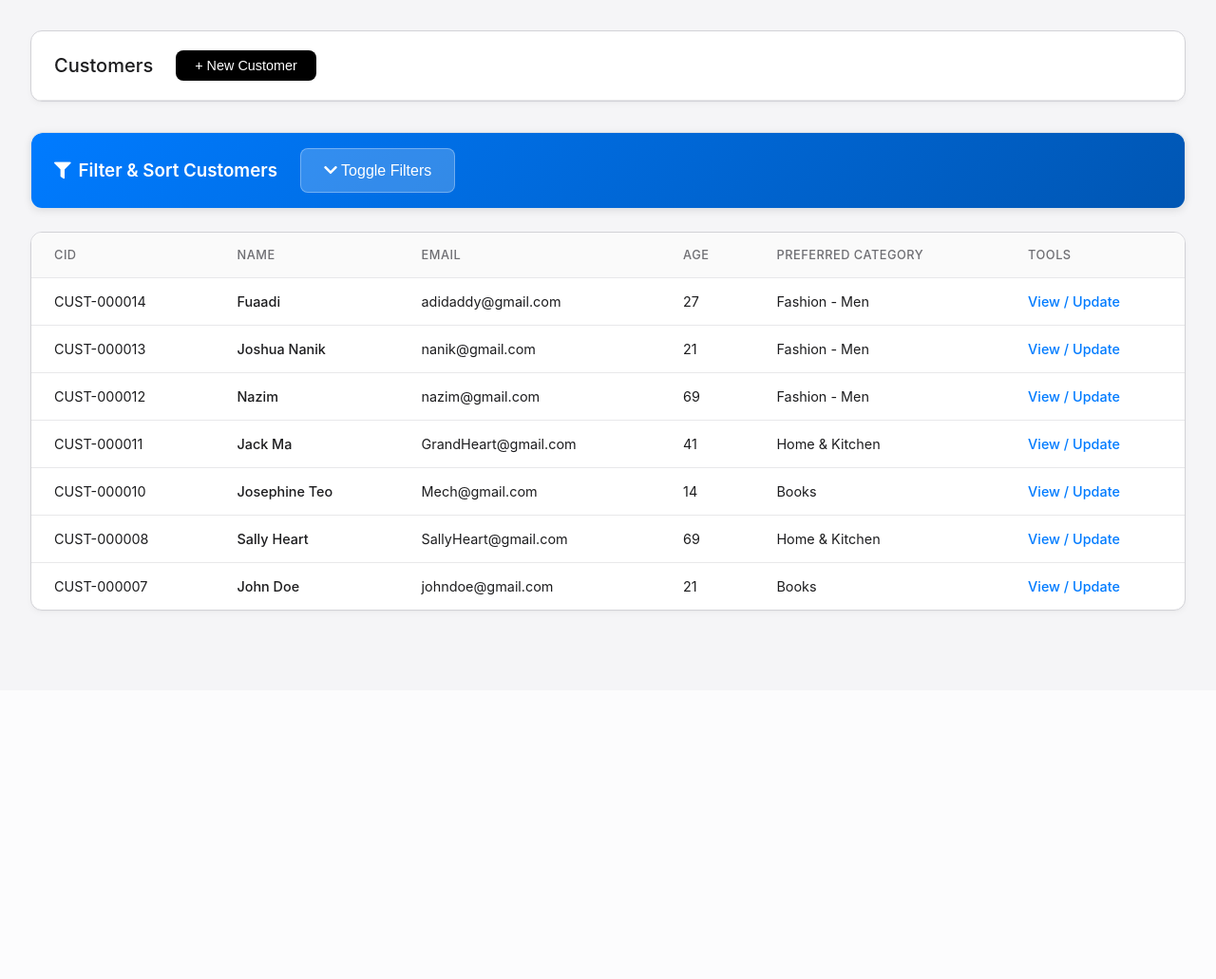
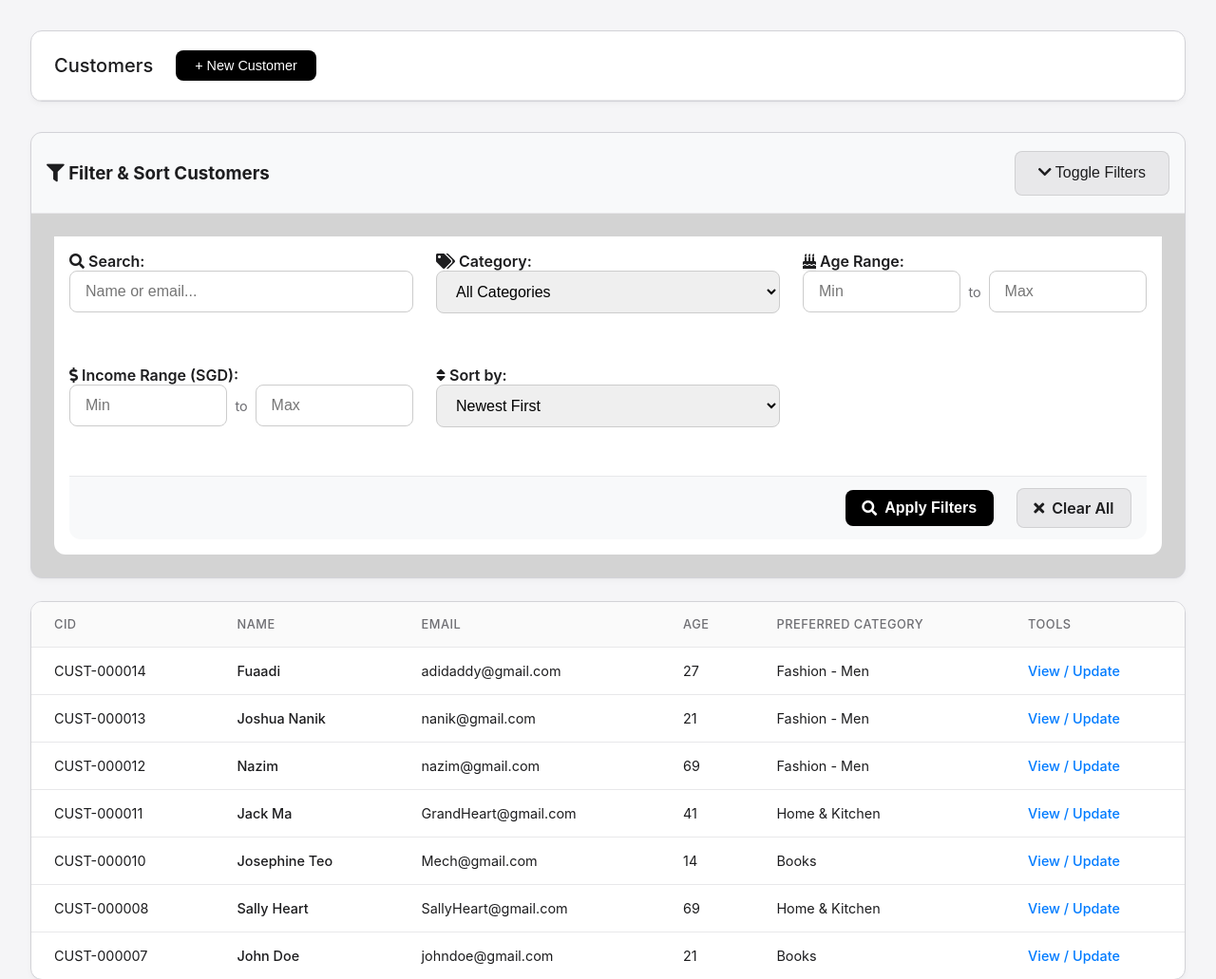
Before and after one commit to Archdaraider/IS2108, a Django app: page /adminpanel/customers/ in a window 1280 px wide. Shown: the part 73-1104 px from the top of the page at 95% size. Before the commit the page ends 718 px from the top, so only its background shows below. Run offline with Django 5.2, Linux system fonts and the light colour scheme; a user stored in the database is signed in; data comes from the database, SQL or seed files in the repository; both versions use the stored data as it was after the commit.

Commit message:
Debugging and CSS of Filter n Sort
Debugging and CSS of Filter n Sort

```diff
--- a/auroramart_project/auroramart_project/adminpanel/static/css/admin_styles.css
+++ b/auroramart_project/auroramart_project/adminpanel/static/css/admin_styles.css
@@ -5,7 +5,6 @@ body {
     margin: 0;
     padding: 0;
 }
-
 
 .hidden {
     display: none;
@@ -143,9 +142,9 @@ body {
 /* --- Content Panel (for tables, charts, etc.) --- */
 .content-panel {
     background-color: #ffffff;
-    border: 1px solid #d2d2d7; /* Apple's divider color */
-    border-radius: 12px; /* Softer corners */
-    box-shadow: 0 1px 2px rgba(0, 0, 0, 0.03), 0 3px 6px rgba(0, 0, 0, 0.03); /* More subtle shadow */
+    border: 1px solid #d2d2d7;
+    border-radius: 12px;
+    box-shadow: 0 1px 2px rgba(0, 0, 0, 0.03), 0 3px 6px rgba(0, 0, 0, 0.03);
     margin-bottom: 2rem;
     overflow: hidden;
 }
@@ -953,234 +952,86 @@ This new rule targets the "+ New" buttons on list pages
     background-color: #fcebeb; /* Light red hover */
 }
 
-/* Filter and Sort Styles - Enhanced Design */
 .filter-panel {
-    background: linear-gradient(135deg, #f8f9fa 0%, #e9ecef 100%);
-    border: 1px solid #dee2e6;
+  border: 1px solid #d2d2d7;
   border-radius: 12px;
   margin-bottom: 1.5rem;
-    box-shadow: 0 2px 8px rgba(0, 0, 0, 0.1);
+  overflow: hidden;
+}
+.filter-panel .content-panel-header {
+  background: #f8f9fa;
+  padding: 0.75rem 1rem;
+  display: flex;
+  align-items: center;
+  justify-content: space-between;
 }
 
-.filter-panel .content-panel-header {
-    background: linear-gradient(135deg, #007bff 0%, #0056b3 100%);
-    color: white;
-    border-radius: 12px 12px 0 0;
-    padding: 1rem 1.5rem;
-    border: none;
+/* Form body */
+.filter-form {
+  background: #fff;
+  padding: 1rem;
+  border-radius: 0 0 12px 12px;
 }
 
-.filter-panel .content-panel-header h3 {
-    color: white;
-    margin: 0;
+/* Grid layout */
+.filter-grid {
+  display: grid;
+  grid-template-columns: repeat(auto-fit, minmax(280px, 1fr));
+  gap: 1rem 1.5rem;
+  margin-bottom: 0.75rem;            /* overrides old 10rem gap */
+}
+
+/* Field blocks */
+.filter-group label {
+  display: block;
   font-weight: 600;
+  color: #1d1d1f;
+}
+.filter-group .form-control,
+.filter-group select {
+  width: 100%;
+  box-sizing: border-box;
+}
+
+/* Range fields */
+.range-inputs {
   display: flex;
   align-items: center;
   gap: 0.5rem;
 }
-
-.filter-panel .content-panel-header h3 i {
-    font-size: 1.1rem;
+.range-inputs span {
+  font-size: 0.9rem;
+  color: #6e6e73;
 }
 
-.filter-panel .btn-secondary {
-    background: rgba(255, 255, 255, 0.2);
-    border: 1px solid rgba(255, 255, 255, 0.3);
-    color: white;
-    transition: all 0.3s ease;
-}
-
-.filter-panel .btn-secondary:hover {
-    background: rgba(255, 255, 255, 0.3);
-    border-color: rgba(255, 255, 255, 0.5);
-    transform: translateY(-1px);
-}
-
-.filter-form {
-    padding: 1.5rem;
-    background: white;
+/* Actions row */
+.filter-actions {
+  display: flex;
+  gap: 0.75rem;
+  justify-content: flex-end;
+  align-items: center;
+  padding: 0.75rem 1rem;
+  border-top: 1px solid #e8e8ea;
+  background: #f8f9fa;
   border-radius: 0 0 12px 12px;
 }
-
-.filter-grid {
-    display: grid;
-    grid-template-columns: repeat(auto-fit, minmax(280px, 1fr));
-    gap: 1.5rem;
-    margin-bottom: 2rem;
-}
-
-.filter-group {
-    display: flex;
-    flex-direction: column;
-    gap: 0.75rem;
-    padding: 1rem;
-    background: #f8f9fa;
-    border-radius: 8px;
-    border: 1px solid #e9ecef;
-    transition: all 0.2s ease;
-}
-
-.filter-group:hover {
-    background: #e9ecef;
-    border-color: #007bff;
-    transform: translateY(-2px);
-    box-shadow: 0 4px 12px rgba(0, 123, 255, 0.15);
-}
-
-.filter-group label {
-    font-weight: 600;
-    color: #495057;
-    font-size: 0.95rem;
-    display: flex;
-    align-items: center;
-    gap: 0.5rem;
-    margin-bottom: 0.25rem;
-}
-
-.filter-group label i {
-    color: #007bff;
-    font-size: 0.9rem;
-    width: 16px;
-    text-align: center;
-}
-
-.range-inputs {
-    display: flex;
-    align-items: center;
-    gap: 0.75rem;
-    background: white;
-    padding: 0.5rem;
-    border-radius: 6px;
-    border: 1px solid #ced4da;
-}
-
-.range-inputs input {
-    flex: 1;
-    border: none;
-    background: transparent;
-    padding: 0.5rem;
-    font-size: 0.9rem;
-}
-
-.range-inputs input:focus {
-    outline: none;
-    box-shadow: none;
-}
-
-.range-inputs span {
-    color: #6c757d;
-    font-size: 0.85rem;
-    font-weight: 500;
-    white-space: nowrap;
-}
-
-.filter-actions {
-    display: flex;
-    gap: 1rem;
-    justify-content: flex-end;
-    padding-top: 1.5rem;
-    border-top: 2px solid #e9ecef;
-    background: #f8f9fa;
-    margin: -1.5rem -1.5rem -1.5rem -1.5rem;
-    padding: 1.5rem;
-    border-radius: 0 0 12px 12px;
-}
-
 .filter-actions .btn-primary,
 .filter-actions .btn-secondary {
+  width: auto;                       /* fixes full-width buttons */
   display: inline-flex;
   align-items: center;
   gap: 0.5rem;
-    padding: 0.75rem 1.5rem;
+  padding: 0.6rem 1.1rem;
   font-weight: 600;
-    border-radius: 8px;
-    transition: all 0.3s ease;
   text-decoration: none;
 }
 
-.filter-actions .btn-primary {
-    background: linear-gradient(135deg, #28a745 0%, #20c997 100%);
-    border: none;
-    color: white;
-    box-shadow: 0 2px 8px rgba(40, 167, 69, 0.3);
+/* Chevron animation */
+#filter-chevron { transition: transform 0.2s ease; }
+
+/* Mobile */
+@media (max-width: 768px) {
+  .filter-grid { grid-template-columns: 1fr; }
+  .filter-actions { flex-direction: column; align-items: stretch; gap: 0.75rem; }
+  .range-inputs { flex-direction: column; align-items: stretch; }
 }
-
-.filter-actions .btn-primary:hover {
-    background: linear-gradient(135deg, #218838 0%, #1ea085 100%);
-    transform: translateY(-2px);
-    box-shadow: 0 4px 12px rgba(40, 167, 69, 0.4);
-}
-
-.filter-actions .btn-secondary {
-    background: linear-gradient(135deg, #6c757d 0%, #5a6268 100%);
-    border: none;
-    color: white;
-    box-shadow: 0 2px 8px rgba(108, 117, 125, 0.3);
-}
-
-.filter-actions .btn-secondary:hover {
-    background: linear-gradient(135deg, #5a6268 0%, #495057 100%);
-    transform: translateY(-2px);
-    box-shadow: 0 4px 12px rgba(108, 117, 125, 0.4);
-}
-
-.form-control {
-    padding: 0.75rem;
-    border: 2px solid #e9ecef;
-    border-radius: 8px;
-    font-size: 0.95rem;
-    transition: all 0.3s ease;
-    background: white;
-}
-
-.form-control:focus {
-    outline: none;
-    border-color: #007bff;
-    box-shadow: 0 0 0 3px rgba(0, 123, 255, 0.1);
-    transform: translateY(-1px);
-}
-
-.form-control:hover {
-    border-color: #007bff;
-}
-
-/* Chevron rotation animation */
-#filter-chevron {
-    transition: transform 0.3s ease;
-}
-
-/* Responsive adjustments */
-@media (max-width: 768px) {
-    .filter-grid {
-        grid-template-columns: 1fr;
-        gap: 1rem;
-    }
-
-    .filter-group {
-        padding: 0.75rem;
-    }
-
-    .filter-actions {
-        flex-direction: column;
-        gap: 0.75rem;
-    }
-
-    .range-inputs {
-        flex-direction: column;
-        align-items: stretch;
-        gap: 0.5rem;
-    }
-
-    .range-inputs span {
-        text-align: center;
-        order: 2;
-    }
-
-    .filter-panel .content-panel-header {
-        padding: 0.75rem 1rem;
-    }
-
-    .filter-form {
-        padding: 1rem;
-    }
-}
--- a/auroramart_project/auroramart_project/adminpanel/templates/adminpanel/customer_list.html
+++ b/auroramart_project/auroramart_project/adminpanel/templates/adminpanel/customer_list.html
@@ -15,7 +15,7 @@
 </div>
 
 <!-- Filter and Sort Panel -->
-<div class="content-panel filter-panel">
+<div class="content-panel filter-panel" style="background-color: lightgray;" >
     <div class="content-panel-header">
         <h3><i class="fas fa-filter"></i> Filter & Sort Customers</h3>
         <button id="toggle-filters-btn" class="btn-secondary">
@@ -23,18 +23,19 @@
         </button>
     </div>
 
-    <div id="filters-container" class="content-panel-body" style="display: none;">
-        <form method="get" class="filter-form">
-            <div class="filter-grid">
+    <div id="filters-container" class="content-panel-body" >
+        <form method="get" class="filter-form" >
+            <div class="filter-grid" >
                 <!-- Search -->
-                <div class="filter-group">
+
+                <div class="filter-group" style="margin-bottom: 20px;">
                     <label for="search"><i class="fas fa-search"></i> Search:</label>
                     <input type="text" id="search" name="search" value="{{ search_query }}"
                            placeholder="Name or email..." class="form-control">
                 </div>
 
                 <!-- Category Filter -->
-                <div class="filter-group">
+                <div class="filter-group" style="margin-bottom: 20px;">
                     <label for="category"><i class="fas fa-tags"></i> Category:</label>
                     <select id="category" name="category" class="form-control">
                         <option value="">All Categories</option>
@@ -45,7 +46,7 @@
                 </div>
 
                 <!-- Age Range -->
-                <div class="filter-group">
+                <div class="filter-group" style="margin-bottom: 20px;">
                     <label for="age_min"><i class="fas fa-birthday-cake"></i> Age Range:</label>
                     <div class="range-inputs">
                         <input type="number" id="age_min" name="age_min" value="{{ age_min }}"
@@ -53,11 +54,11 @@
                         <span>to</span>
                         <input type="number" id="age_max" name="age_max" value="{{ age_max }}"
                                placeholder="Max" class="form-control" min="0" max="120">
-                    </div>
+                    </div><br>
                 </div>
 
                 <!-- Income Range -->
-                <div class="filter-group">
+                <div class="filter-group" style="margin-bottom: 20px;">
                     <label for="income_min"><i class="fas fa-dollar-sign"></i> Income Range (SGD):</label>
                     <div class="range-inputs">
                         <input type="number" id="income_min" name="income_min" value="{{ income_min }}"
@@ -65,11 +66,11 @@
                         <span>to</span>
                         <input type="number" id="income_max" name="income_max" value="{{ income_max }}"
                                placeholder="Max" class="form-control" min="0" step="100">
-                    </div>
+                    </div><br>
                 </div>
 
-                <!-- Sort -->
-                <div class="filter-group">
+                <!-- Sorting -->
+                <div class="filter-group" style="margin-bottom: 20px;">
                     <label for="sort"><i class="fas fa-sort"></i> Sort by:</label>
                     <select id="sort" name="sort" class="form-control">
                         <option value="-id" {% if sort_by == '-id' %}selected{% endif %}>Newest First</option>
@@ -85,13 +86,13 @@
                         <option value="preferred_category" {% if sort_by == 'preferred_category' %}selected{% endif %}>Category A-Z</option>
                         <option value="-preferred_category" {% if sort_by == '-preferred_category' %}selected{% endif %}>Category Z-A</option>
                     </select>
-                </div>
+                </div><br>
             </div>
 
             <div class="filter-actions">
                 <button type="submit" class="btn-primary">
                     <i class="fas fa-search"></i> Apply Filters
-                </button>
+                </button> <br><br>
                 <a href="{% url 'customer_list' %}" class="btn-secondary">
                     <i class="fas fa-times"></i> Clear All
                 </a>
--- a/auroramart_project/auroramart_project/adminpanel/templates/adminpanel/index.html
+++ b/auroramart_project/auroramart_project/adminpanel/templates/adminpanel/index.html
@@ -81,7 +81,7 @@
                         {% for product in inventory_alerts %}
                         <tr>
                             <td>{{ product.name }}</td>
-                            <td>{{ product.sku_code }}</td>
+                            <td>{{ product.sku }}</td>
                             <td class="text-danger">{{ product.quantity_on_hand }}</td>
                             <td>{{ product.reorder_quantity }}</td>
                         </tr>
```
Also changed, not shown: auroramart_project/auroramart_project/adminpanel/templates/adminpanel/order_list.html (+9 -9 lines), auroramart_project/auroramart_project/adminpanel/templates/adminpanel/product_list.html (+10 -10 lines), auroramart_project/auroramart_project/adminpanel/migrations/0005_alter_product_quantity_on_hand.py (added), auroramart_project/auroramart_project/db.sqlite3. Lines whose indentation alone changed are shown as unchanged.
